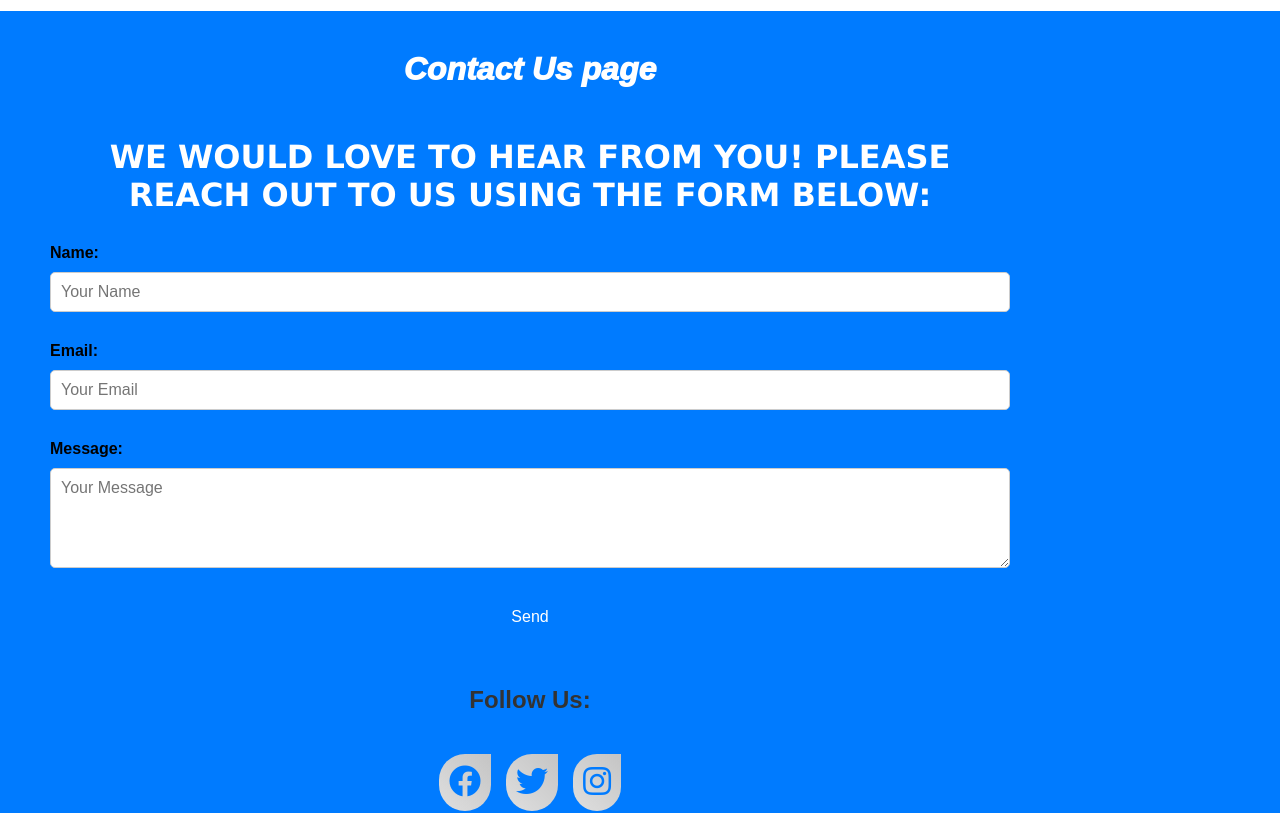
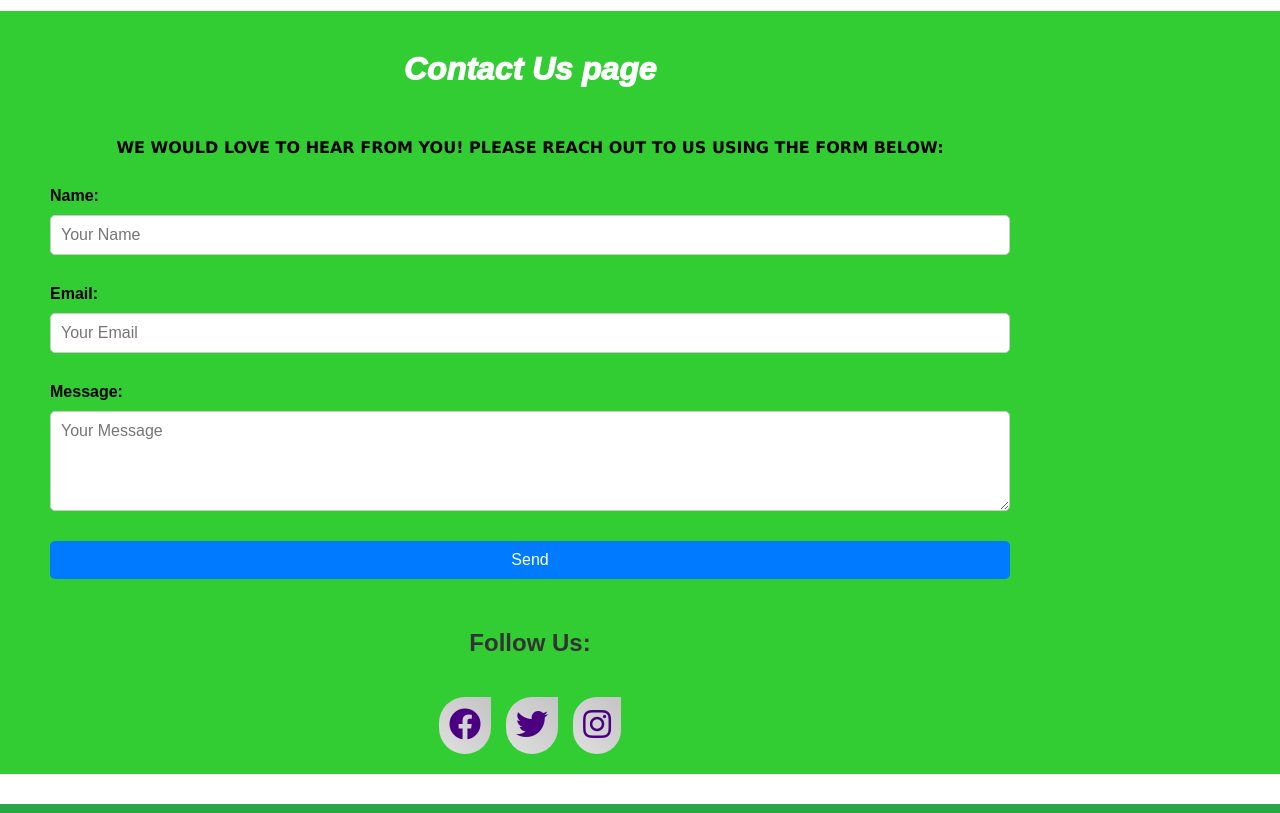
Before and after one commit to Tumumanye-Nelson/NelsonServiceWebsite, a React (Vite) app: page / in a window 1280 px wide. Shown: the part 1480-2293 px from the top of the page. Built offline with nearby package versions, Linux system fonts and the light colour scheme.

Commit message:
changed background color in contact page

```diff
--- a/src/NarBar/NavBar.module.css
+++ b/src/NarBar/NavBar.module.css
@@ -22,3 +22,15 @@
   color: black;
   text-decoration: none;
 }
+a:link{
+  color: indigo;
+}
+a:hover{
+  color: red;
+}
+a:visited{
+  color: blue;
+}
+a:active{
+  color: green;
+}
--- a/src/index.css
+++ b/src/index.css
@@ -123,7 +123,7 @@ button:hover {
 
 
 .p12{
-  color:white;
+  color:black;
   text-align: center;
   font-family: Verdana, Geneva, Tahoma, sans-serif;
   font-size: 1em;
@@ -131,7 +131,7 @@ button:hover {
   padding: 15px;
   font-weight: 1000;
 text-transform: uppercase;
-font-size: 2em;
+font-size: 1em;
 }
 
 a{
@@ -539,7 +539,7 @@ p {
 }
 
 #contact {
-  background-color: #007bff; /* Blue */
+  background-color: limegreen; /* Blue */
 }
 
 #service {
```
